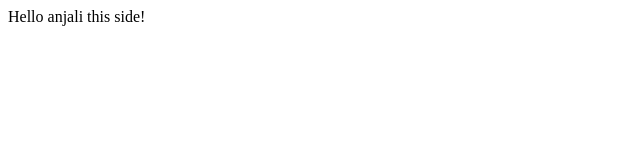
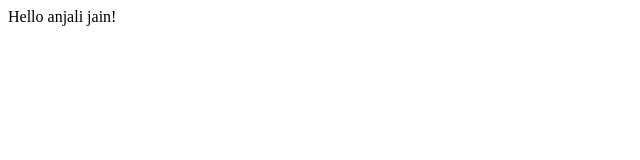
Before and after one commit to Anjalijain2722/index.html, a plain HTML site: page index.html in a window 1280 px wide. Shown: the full height of the page, 0-640 px from the left. Drawn offline with Linux system fonts and the light colour scheme.

Commit message:
Update index.html

```diff
--- a/index.html
+++ b/index.html
@@ -6,7 +6,7 @@
 </head>
 
 <body>
-    Hello anjali this side!
+    Hello anjali jain!
 </body>
 
 </html>
```
